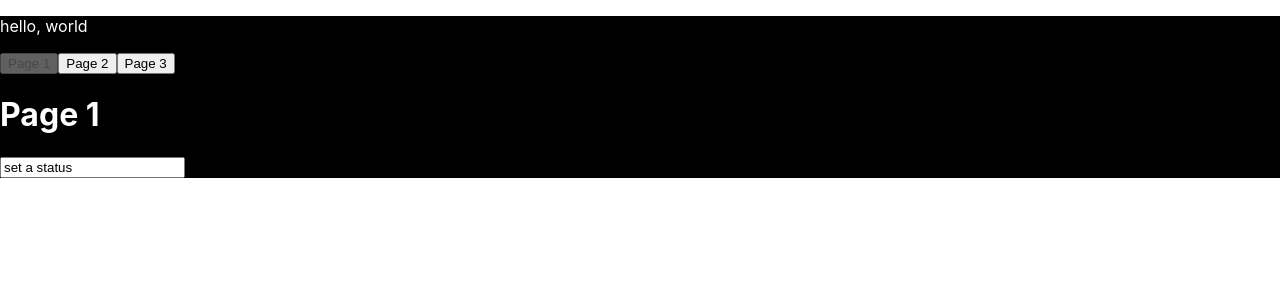
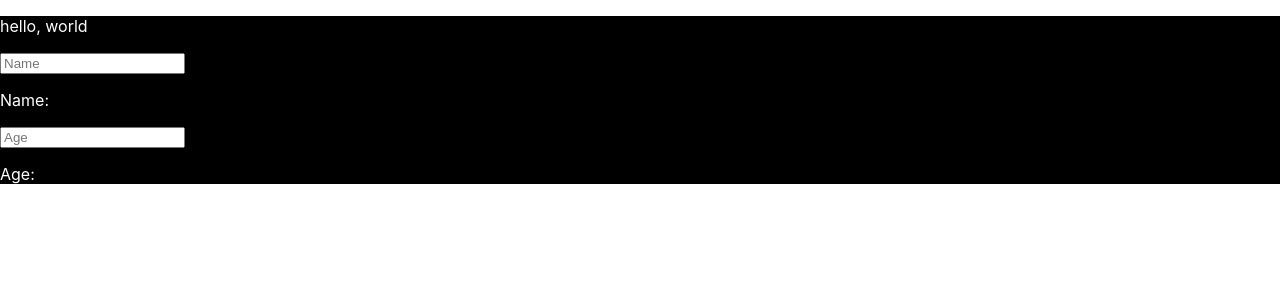
Before and after one commit to chakane0/React-Sandbox, a React (Create React App) app in the folder sandbox/: page / in a window 1280 px wide. Shown: the top 300 px of the page. Built offline with nearby package versions, Linux system fonts and the light colour scheme.

Commit message:
reducers overview

```diff
--- a/sandbox/src/App.jsx
+++ b/sandbox/src/App.jsx
@@ -4,13 +4,15 @@ import CustomButtons from './Components/CustomButton'
 // import IdentificationCard2 from './Components/IdentificationCard2'
 // import UserProvider from './Components/ContextIntro/UserProvider'
 import Users from './Components/ContextIntro/Users'
+import CustomUserInterface from './Components/ReducersIntro/CustomUserInterface'
 function App() {
     return(
         <div className='app-main background text'>
             <p>hello, world</p>
             {/* <CustomButtons/> */}
             {/* <IdentificationCard2 /> */}
-            <Users/>
+            {/* <Users/> */}
+            <CustomUserInterface />
         </div>
     )
 }
--- /dev/null
+++ b/sandbox/src/Components/ReducersIntro/CustomUserInterface.jsx
@@ -0,0 +1,23 @@
+import {useReducer} from 'react'
+import { Reducer } from './Reducer'
+
+/*
+    This component renders 2 fields and 2 labels. when one value changes the corresponding value should change too.
+*/
+export default function CustomUserInterface() {
+
+    // the useRender() function takes in 2 arguments. The Reducer argument updates the state and the initial state of the component.
+    // the return value of use reducer() is an array with the state as the first element and the dispatcher function as the second.
+
+    // when we use reducer we only have one object as the state of the component instead of several smaller constants.
+    const [{name, age}, dispatch] = useReducer(Reducer, {})
+    return(
+        <>
+            <input placeholder='Name' value={name} onChange={e => dispatch({type: 'changeName', value: e.target.value})}></input>
+            <p>Name: {name}</p>
+            <input placeholder='Age' value={age} onChange={e => dispatch({type: 'changeAge', value: e.target.value})}></input>
+            <p>Age: {age}</p>
+
+        </>
+    )
+}
--- /dev/null
+++ b/sandbox/src/Components/ReducersIntro/Reducer.jsx
@@ -0,0 +1,11 @@
+
+export function Reducer(state, action) {
+    switch(action.type) {
+        case 'changeName':
+            return {...state, name: action.value}
+        case 'changeAge':
+            return {...state, age: action.value}
+        default:
+            throw new Error(`${action.type} is not a valid action`)
+    }
+}
```
